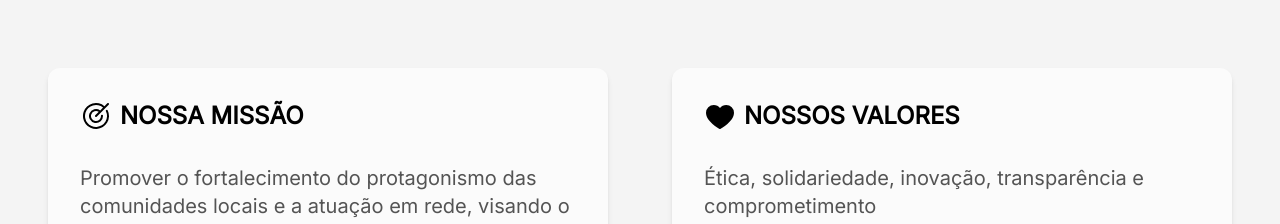
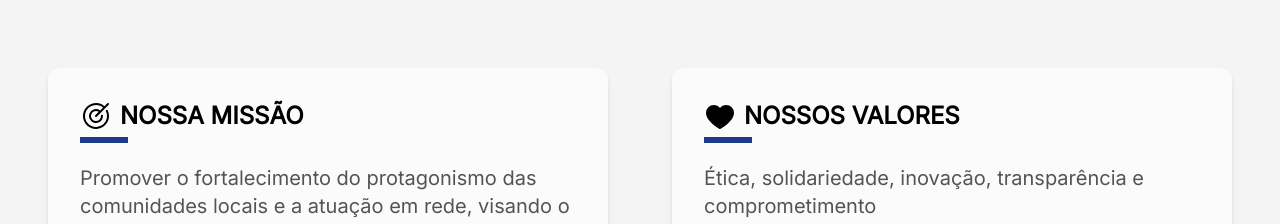
Before and after one commit to softeam-org/icose-web, a React (Vite) app: page / in a window 1280 px wide. Shown: the part 960-1184 px from the top of the page. Built offline with nearby package versions, Linux system fonts and the light colour scheme.

Commit message:
Conserta bug na definição das cores do sublinhado

```diff
--- a/src/components/Title.jsx
+++ b/src/components/Title.jsx
@@ -1,12 +1,34 @@
-function Title({underlineColor, centeredTitle, content}) {
-  const underlineColorCss = `after:bg-${underlineColor ? `[${underlineColor}]` : "standard-blue"}`;
+import resolveConfig from "tailwindcss/resolveConfig";
+import tailwindConfig from "~/tailwind.config.js"
+
+function Title({color, centeredTitle, content}) {
   const underlinePosition = centeredTitle ? "flex-col" : "";
+  const underlineColor = setunderlineColor(color);
 
   return (
-    <div className={`${underlineColorCss} ${underlinePosition} flex font-bold text-2xl relative items-center after:content-[''] after:absolute after:bottom-[-0.7rem] after:w-12 after:h-[6px]`}>
+    <div className={`${underlinePosition} flex font-bold text-2xl relative items-center`}>
       {content}
+      <span
+        style={{ backgroundColor: `${underlineColor}`}}
+        className="absolute bottom-[-0.7rem] w-12 h-[6px]"
+      />
     </div>
   );
 }
 
+function setunderlineColor(color) {
+  const colors = resolveConfig(tailwindConfig).theme.colors;
+  const hexRegex = new RegExp(/^#([A-Fa-f0-9]{6}|[A-Fa-f0-9]{3})$/);
+
+  const isHex = hexRegex.test(color);
+
+  if (isHex)
+    return color;
+
+  if (!color || !colors[color])
+    return colors["standard-blue"];
+
+  return colors[color];
+}
+
 export default Title;
```
